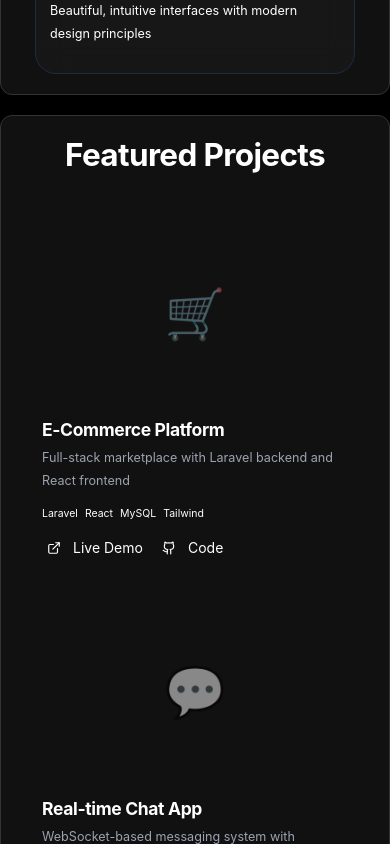
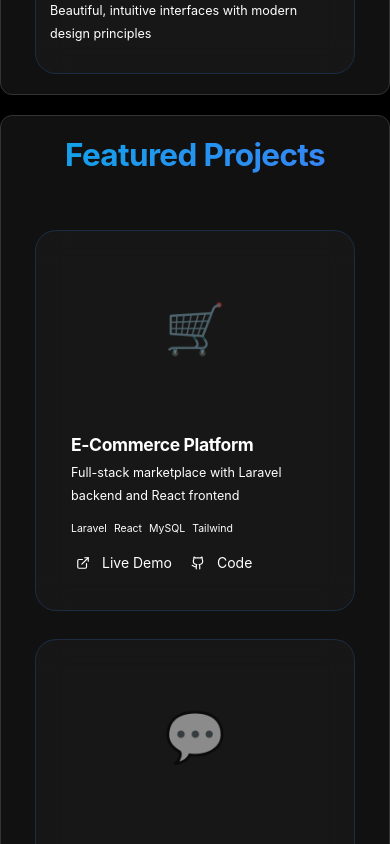
Before and after one commit to mbayajames/portfolio-project, a React (Create React App) app: page / in a window 390 px wide. Shown: the part 4280-5124 px from the top of the page. Built offline with nearby package versions, Linux system fonts and the light colour scheme.

Commit message:
Update Projects component with latest portfolio items and layout improvements

```diff
--- a/src/components/sections/Projects.js
+++ b/src/components/sections/Projects.js
@@ -1,93 +1,139 @@
-import React from 'react';
+import React, { useEffect, useRef } from 'react';
 import { ExternalLink, Github } from 'lucide-react';
 
 const Projects = () => {
+  const sectionRef = useRef(null);
+  const headingRef = useRef(null);
+  const projectsRef = useRef(null);
+
   const projects = [
     {
       title: 'E-Commerce Platform',
       desc: 'Full-stack marketplace with Laravel backend and React frontend',
       tech: ['Laravel', 'React', 'MySQL', 'Tailwind'],
-      gradient: 'from-purple-500 to-pink-500',
+      gradient: 'gradient-blue',
       image: '🛒',
       demo: '#',
-      github: '#'
+      github: '#',
     },
     {
       title: 'Real-time Chat App',
       desc: 'WebSocket-based messaging system with Firebase integration',
       tech: ['Node.js', 'React', 'Firebase', 'API Design'],
-      gradient: 'from-blue-500 to-cyan-500',
+      gradient: 'gradient-blue-dark',
       image: '💬',
       demo: '#',
-      github: '#'
+      github: '#',
     },
     {
       title: 'Mobile Fitness Tracker',
       desc: 'Cross-platform mobile app with Python ML backend',
       tech: ['React Native', 'Python', 'Firebase', 'Mobile'],
-      gradient: 'from-green-500 to-teal-500',
+      gradient: 'gradient-blue-light',
       image: '💪',
       demo: '#',
-      github: '#'
+      github: '#',
     },
     {
       title: 'CMS Dashboard',
       desc: 'Admin panel with Vue.js and PHP backend',
       tech: ['Vue.js', 'PHP', 'MySQL', 'Bootstrap'],
-      gradient: 'from-orange-500 to-red-500',
+      gradient: 'gradient-blue',
       image: '📊',
       demo: '#',
-      github: '#'
+      github: '#',
     },
     {
       title: 'Payment Gateway Integration',
       desc: 'Secure payment processing system with multiple providers',
       tech: ['Node.js', 'Laravel', 'API Design', 'MySQL'],
-      gradient: 'from-yellow-500 to-orange-500',
+      gradient: 'gradient-blue-dark',
       image: '💳',
       demo: '#',
-      github: '#'
+      github: '#',
     },
     {
       title: 'AI Content Generator',
       desc: 'Machine learning powered content creation platform',
       tech: ['Python', 'React', 'Firebase', 'API Design'],
-      gradient: 'from-indigo-500 to-purple-500',
+      gradient: 'gradient-blue-light',
       image: '🤖',
       demo: '#',
-      github: '#'
-    }
+      github: '#',
+    },
   ];
 
+  useEffect(() => {
+    const observer = new IntersectionObserver(
+      (entries) => {
+        entries.forEach((entry) => {
+          if (entry.isIntersecting) {
+            entry.target.classList.add('animate-on-scroll', 'visible');
+            if (entry.target === projectsRef.current) {
+              entry.target.querySelectorAll('.project-card').forEach((card, idx) => {
+                card.classList.add('stagger-item', `delay-${100 * (idx + 1)}`);
+              });
+            }
+            observer.unobserve(entry.target);
+          }
+        });
+      },
+      { threshold: 0.2 }
+    );
+
+    const sectionElement = sectionRef.current;
+    const headingElement = headingRef.current;
+    const projectsElement = projectsRef.current;
+
+    if (sectionElement) observer.observe(sectionElement);
+    if (headingElement) observer.observe(headingElement);
+    if (projectsElement) observer.observe(projectsElement);
+
+    return () => {
+      if (sectionElement) observer.unobserve(sectionElement);
+      if (headingElement) observer.unobserve(headingElement);
+      if (projectsElement) observer.unobserve(projectsElement);
+    };
+  }, []);
+
   return (
-    <section id="projects" className="py-20 px-6">
-      <div className="max-w-7xl mx-auto">
-        <h2 className="text-5xl font-bold text-center mb-16">
-          <span className="bg-gradient-to-r from-cyan-400 to-purple-400 bg-clip-text text-transparent">
-            Featured Projects
-          </span>
+    <section id="projects" className="section py-20 px-6" ref={sectionRef}>
+      <div className="container max-w-7xl mx-auto">
+        <h2
+          className="text-5xl font-bold text-center mb-16 gradient-text-blue animate-fadeInUp"
+          ref={headingRef}
+        >
+          Featured Projects
         </h2>
 
-        <div className="grid grid-cols-1 md:grid-cols-2 lg:grid-cols-3 gap-8">
+        <div
+          className="grid grid-cols-1 md:grid-cols-2 lg:grid-cols-3 gap-8"
+          ref={projectsRef}
+        >
           {projects.map((project, idx) => (
             <div
               key={idx}
-              className="group relative bg-slate-800/50 backdrop-blur-sm rounded-2xl overflow-hidden hover:scale-105 transition-all duration-300 hover:shadow-2xl hover:shadow-purple-500/20"
+              className="project-card group card glass rounded-2xl overflow-hidden hover:scale-105 transition-all duration-300 hover:shadow-blue-dark"
             >
-              <div className={`h-48 bg-gradient-to-r ${project.gradient} relative overflow-hidden flex items-center justify-center`}>
-                <div className="absolute inset-0 bg-black/40 group-hover:bg-black/20 transition-all duration-300" />
+              <div
+                className={`h-48 ${project.gradient} relative overflow-hidden flex items-center justify-center`}
+              >
+                <div className="absolute inset-0 bg-black-100/20 group-hover:bg-black-100/10 transition-all duration-300" />
                 <div className="text-8xl opacity-50 group-hover:scale-110 transition-transform duration-300">
                   {project.image}
                 </div>
               </div>
 
               <div className="p-6">
-                <h3 className="text-2xl font-bold mb-2">{project.title}</h3>
-                <p className="text-gray-400 mb-4">{project.desc}</p>
+                <h3 className="text-2xl font-bold mb-2 text-gray-100">{project.title}</h3>
+                <p className="text-gray-200 mb-4">{project.desc}</p>
 
                 <div className="flex flex-wrap gap-2 mb-4">
                   {project.tech.map((tech, i) => (
-                    <span key={i} className="px-3 py-1 bg-slate-700 rounded-full text-sm text-cyan-400">
+                    <span
+                      key={i}
+                      className="chip px-3 py-1 rounded-full text-sm text-blue-300"
+                    >
                       {tech}
                     </span>
                   ))}
@@ -96,13 +142,13 @@ const Projects = () => {
                 <div className="flex gap-4">
                   <a
                     href={project.demo}
-                    className="flex items-center gap-2 text-cyan-400 hover:text-cyan-300 transition-colors"
+                    className="flex items-center gap-2 text-blue-300 hover:text-blue-200 transition-colors"
                   >
                     <ExternalLink className="w-4 h-4" /> Live Demo
                   </a>
                   <a
                     href={project.github}
-                    className="flex items-center gap-2 text-purple-400 hover:text-purple-300 transition-colors"
+                    className="flex items-center gap-2 text-blue-300 hover:text-blue-200 transition-colors"
                   >
                     <Github className="w-4 h-4" /> Code
                   </a>
```
